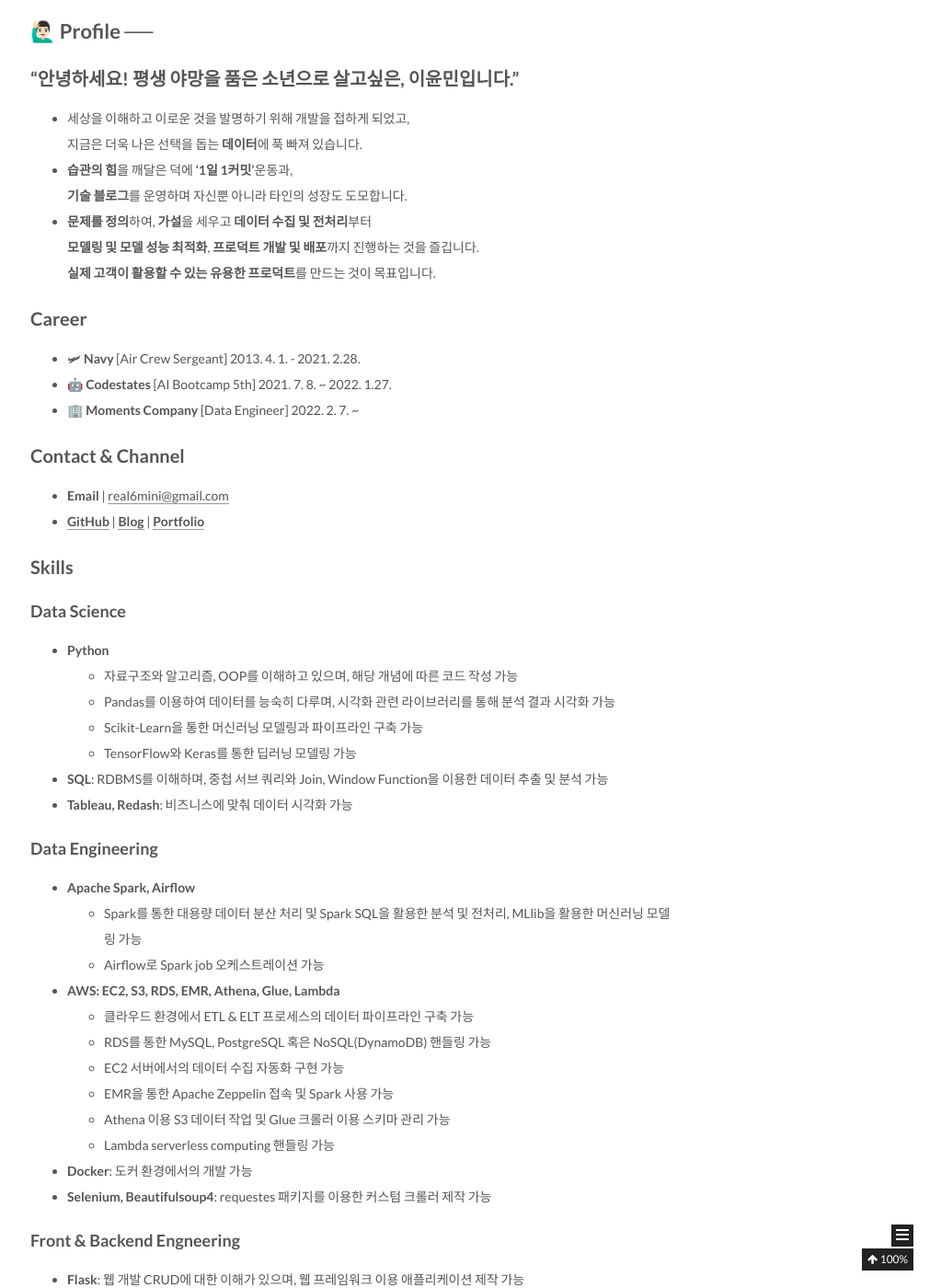
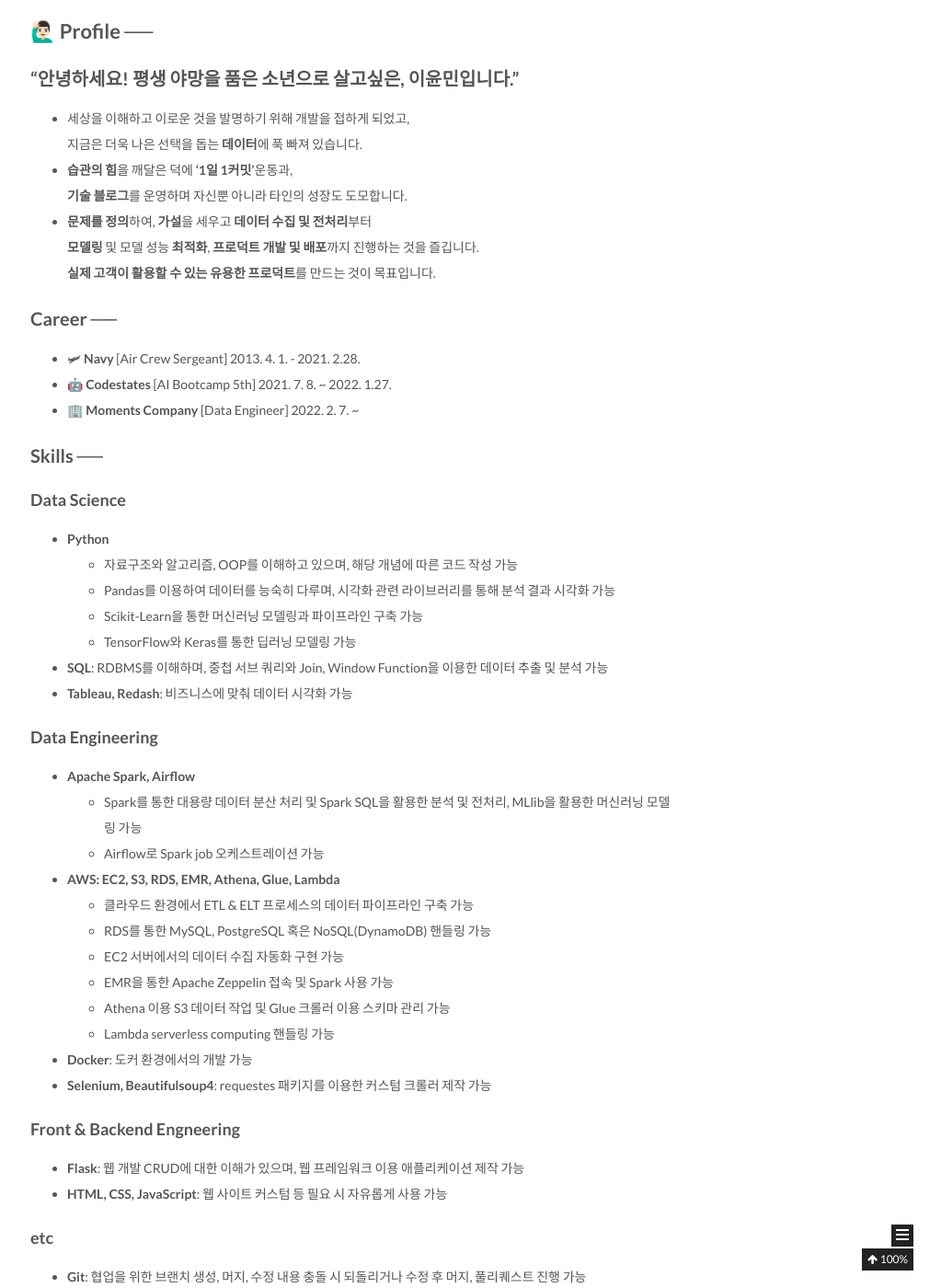
Before and after one commit to 6mini/6mini.github.io, a Jekyll site: the page built from about/index.md, in a window 1280 px wide and 1400 px high, scrolled down 592 px. Shown: the whole window at 92% size, without its empty margins (257-1280 px from the left). Built offline with Jekyll 4.4.1, drawn with Linux system fonts in a browser that asks for light colours; some of the changed text lies outside the part shown.

Commit message:
fix: 자기소개 수정

```diff
--- a/about/index.md
+++ b/about/index.md
@@ -13,19 +13,16 @@ type: about
 - **습관의 힘**을 깨달은 덕에 **'1일 1커밋'**운동과,<br>
 **기술 블로그**를 운영하며 자신뿐 아니라 타인의 성장도 도모합니다.
 - **문제를 정의**하여, **가설**을 세우고 **데이터 수집 및 전처리**부터<br>
-**모델링 및 모델 성능 최적화**, **프로덕트 개발 및 배포**까지 진행하는 것을 즐깁니다.<br>
+**모델링** 및 모델 성능 **최적화**, **프로덕트 개발 및 배포**까지 진행하는 것을 즐깁니다.<br>
 **실제 고객이 활용할 수 있는 유용한 프로덕트**를 만드는 것이 목표입니다.
 
-## Career
+
+## Career  ──
 - 🛩 **Navy** [Air Crew Sergeant] 2013. 4. 1. - 2021. 2.28.
 - 🤖 **Codestates** [AI Bootcamp 5th] 2021. 7. 8. ~ 2022. 1.27.
 - 🏢 **Moments Company** [Data Engineer] 2022. 2. 7. ~
 
-## Contact & Channel
-- **Email** \| [real6mini@gmail.com](mailto:real6mini@gmail.com)
-- **[GitHub](https://github.com/6mini)** \| **[Blog](https://6mini.github.io/)** \| **[Portfolio](https://6mini.notion.site/6mini/6mini-d024f3f3a36e424f9de878a5a049c310)**
-
-## Skills
+## Skills  ──
 
 ### Data Science
 - **Python**
```
Also changed, not shown: other parts of about/index.md (+4 -0 lines).
